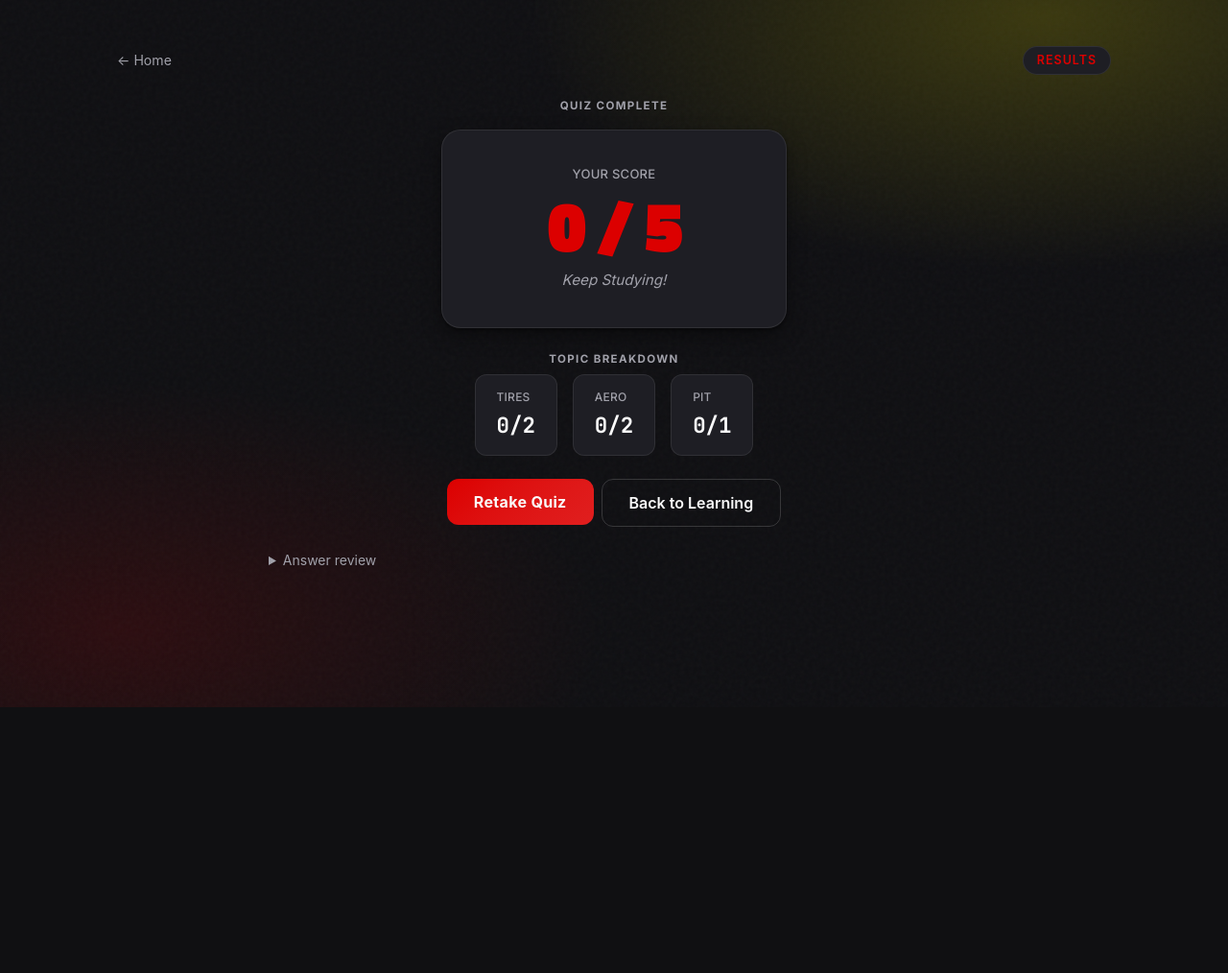
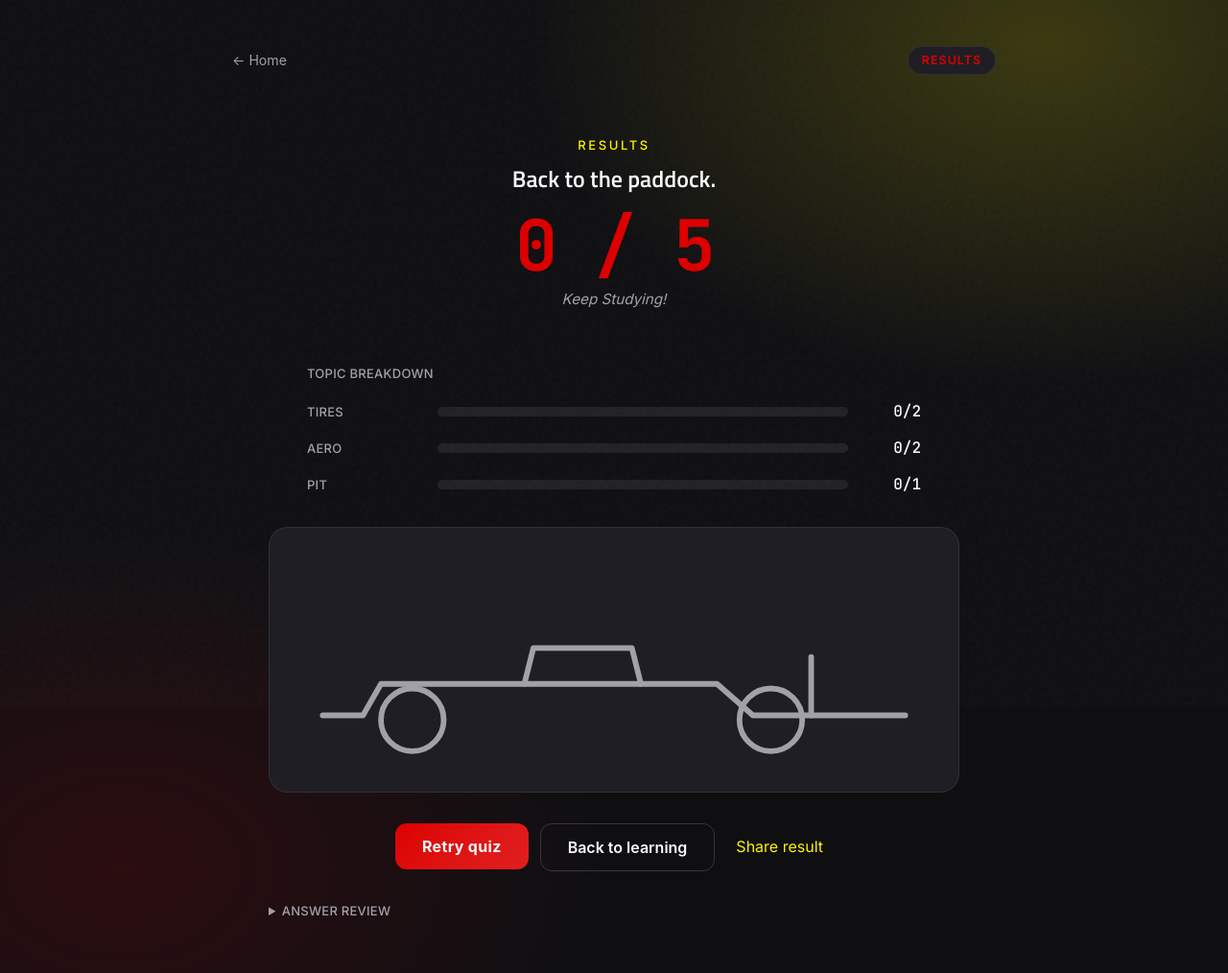
Before and after one commit to devbahl12/UI-Design-F1-Project, a Flask app: page /results in a window 1280 px wide. Shown: the part 63-1077 px from the top of the page at 96% size. Before the commit the page ends 800 px from the top, so only its background shows below. Run offline with Flask 3, Linux system fonts and the light colour scheme.

Commit message:
design(hierarchy): results — score band, animated topic bars, 3D victory lap + a11y pass

```diff
--- a/static/css/app.css
+++ b/static/css/app.css
@@ -1075,7 +1075,108 @@ input[type="range"]::-webkit-slider-thumb {
 }
 .quiz-feedback { margin-top: 18px; font-size: 0.9rem; min-height: 22px; color: var(--color-light-grey); }
 
-/* Results */
+/* =========================================================
+   Results screen — hero tier message, giant score,
+   animated topic bars, 3D victory lap (if ≥4).
+   ========================================================= */
+.results-page { max-width: 860px; }
+.results-hero {
+  text-align: center;
+  padding: clamp(24px, 4vw, 48px) 0 clamp(8px, 2vw, 16px);
+}
+.results-tier {
+  color: var(--color-white);
+  margin: 10px 0 18px;
+}
+.results-hero .final-score {
+  margin: 0 auto;
+  color: var(--color-base);
+}
+.results-hero .score-title {
+  color: var(--color-light-grey);
+  margin-top: 8px;
+}
+
+.topic-bars {
+  max-width: 640px;
+  margin: 24px auto 0;
+  display: flex; flex-direction: column; gap: 14px;
+}
+.topic-bars__heading {
+  color: var(--color-light-grey);
+  margin-bottom: 4px;
+}
+.topic-bar {
+  display: grid;
+  grid-template-columns: 120px 1fr 60px;
+  align-items: center;
+  gap: 16px;
+}
+@media (max-width: 520px) {
+  .topic-bar { grid-template-columns: 100px 1fr 56px; gap: 10px; }
+}
+.topic-bar__label { color: var(--color-light-grey); }
+.topic-bar__rail {
+  height: 10px;
+  background: var(--color-hairline);
+  border-radius: var(--r-full);
+  overflow: hidden;
+}
+.topic-bar__fill {
+  height: 100%; width: 0%;
+  background: var(--color-base);
+  border-radius: var(--r-full);
+  transition: width 600ms var(--ease-out);
+  transition-delay: var(--stagger, 0ms);
+}
+.topic-bar__value { color: var(--color-white); text-align: right; }
+
+.results-celebrate {
+  max-width: 720px;
+  margin: 32px auto 0;
+}
+.results-celebrate__canvas {
+  width: 100%;
+  aspect-ratio: 16 / 9;
+  display: block;
+  border-radius: var(--r-lg);
+  border: 1px solid var(--color-hairline);
+  background: linear-gradient(135deg,
+    color-mix(in srgb, var(--color-base) 10%, var(--color-dark-grey)),
+    var(--color-dark-grey));
+  box-shadow: var(--elev-2);
+}
+.results-celebrate__still {
+  padding: clamp(16px, 3vw, 32px);
+  background: var(--color-mid-grey);
+  border: 1px solid var(--color-hairline);
+  border-radius: var(--r-lg);
+}
+
+.results-ctas {
+  display: flex; flex-wrap: wrap; justify-content: center;
+  gap: 12px;
+  margin: 32px auto 0;
+}
+.share-link {
+  align-self: center;
+  color: var(--color-accent);
+  text-decoration: none;
+  padding: 8px 10px;
+  border-radius: var(--r-sm);
+}
+.share-link:hover { color: var(--color-accent-hover); background: var(--color-accent-subtle); }
+
+.answer-review {
+  margin-left: auto; margin-right: auto;
+}
+.answer-review summary {
+  cursor: pointer; padding: 8px 0;
+  color: var(--color-light-grey);
+}
+.answer-review summary:hover { color: var(--color-white); }
+
+/* Legacy score-card kept for backward compatibility. */
 .score-card {
   background: var(--color-mid-grey);
   border: 1px solid var(--color-hairline);
--- a/templates/base.html
+++ b/templates/base.html
@@ -15,6 +15,18 @@
 
   <link href="https://cdn.jsdelivr.net/npm/bootstrap@5.3.3/dist/css/bootstrap.min.css" rel="stylesheet">
   <link href="{{ url_for('static', filename='css/app.css') }}" rel="stylesheet">
+
+  <!-- Import map so Three.js addons that do `import "three"` resolve
+       to the same CDN build as our app code. -->
+  <script type="importmap">
+  {
+    "imports": {
+      "three":       "https://cdn.jsdelivr.net/npm/three@0.160.0/build/three.module.js",
+      "three/addons/": "https://cdn.jsdelivr.net/npm/three@0.160.0/examples/jsm/"
+    }
+  }
+  </script>
+
   {% block extra_head %}{% endblock %}
 </head>
 <body>
--- a/templates/results.html
+++ b/templates/results.html
@@ -1,47 +1,81 @@
 {% extends "base.html" %}
 {% block content %}
-<div class="screen-page">
+<div class="screen-page results-page">
   <div class="nav-row d-flex justify-content-between align-items-center mb-3">
     <a class="nav-back" href="{{ url_for('home') }}">← Home</a>
-    <span class="nav-badge">Results</span>
+    <span class="nav-badge t-caption">Results</span>
   </div>
 
-  <div class="text-center mt-4">
-    <div class="small-label t-caption mb-3">Quiz Complete</div>
+  <div class="results-hero">
+    <div class="t-caption" style="color: var(--color-accent); letter-spacing: 0.2em;">RESULTS</div>
+    {# Score-tier message mapping per spec. #}
+    {% if score == total %}
+      {% set tier = "Pole position." %}
+    {% elif score == 4 %}
+      {% set tier = "Podium finish." %}
+    {% elif score == 3 %}
+      {% set tier = "Points paid." %}
+    {% else %}
+      {% set tier = "Back to the paddock." %}
+    {% endif %}
+    <h2 class="t-h2 results-tier">{{ tier }}</h2>
 
-    <div class="score-card mx-auto">
-      <div class="small t-caption text-muted mb-2">Your Score</div>
-      <div class="final-score t-display">{{ score }} / {{ total }}</div>
-      <div class="score-title t-body">{{ title }}</div>
+    <div class="final-score t-display t-mono">{{ score }} / {{ total }}</div>
+    <p class="t-body score-title">{{ title }}</p>
   </div>
 
-    <div class="small-label t-caption mt-4 mb-2">Topic Breakdown</div>
-    <div class="d-flex flex-wrap gap-3 justify-content-center mb-4">
+  <!-- Topic breakdown as horizontal animated bars. -->
+  <section class="topic-bars" aria-label="Topic breakdown">
+    <div class="t-caption topic-bars__heading">Topic breakdown</div>
     {% for topic, total_n in topic_total.items() %}
-      <div class="topic-chip">
-        <div class="topic-name t-caption">{{ topic | capitalize }}</div>
-        <div class="topic-score t-mono">{{ topic_score.get(topic, 0) }}/{{ total_n }}</div>
+      {% set got = topic_score.get(topic, 0) %}
+      {% set pct = (got / total_n * 100) if total_n else 0 %}
+      <div class="topic-bar" style="--stagger: {{ loop.index0 * 120 }}ms; --target: {{ pct|round|int }}%;">
+        <span class="t-caption topic-bar__label">{{ topic | capitalize }}</span>
+        <div class="topic-bar__rail">
+          <div class="topic-bar__fill" data-target="{{ pct|round|int }}"></div>
+        </div>
+        <span class="t-mono topic-bar__value">{{ got }}/{{ total_n }}</span>
       </div>
     {% endfor %}
+  </section>
+
+  <!-- Celebration scene: victory lap on 3D track if ≥4 correct,
+       static silhouette otherwise. -->
+  <section class="results-celebrate">
+    {% if score >= 4 %}
+      <canvas id="victory-car" class="results-celebrate__canvas"
+              aria-label="Animated 3D F1 car doing a victory lap"></canvas>
+    {% else %}
+      <div class="results-celebrate__still" aria-label="Static side-view F1 silhouette">
+        <svg viewBox="0 0 280 90" width="100%" fill="none" stroke="currentColor" stroke-width="2.5" stroke-linecap="round" stroke-linejoin="round" style="color: var(--color-light-grey);">
+          <path d="M10 70h18l8-14h150l16 14h68"/>
+          <circle cx="50" cy="72" r="14"/>
+          <circle cx="210" cy="72" r="14"/>
+          <path d="M100 56l4-16h44l4 16"/>
+          <path d="M228 44v26"/>
+        </svg>
+      </div>
+    {% endif %}
+  </section>
+
+  <div class="results-ctas">
+    <form method="post" action="{{ url_for('start') }}" class="d-inline">
+      <input type="hidden" name="mode" value="quiz">
+      <button class="btn btn-primary-f1" type="submit" aria-label="Retry the quiz">Retry quiz</button>
+    </form>
+    <a class="btn btn-ghost-f1" href="{{ url_for('learning_menu') }}" aria-label="Back to learning modules">Back to learning</a>
+    <a class="share-link t-body" href="#" id="share-result" aria-label="Copy result to clipboard">Share result</a>
   </div>
 
-    <div class="d-flex gap-2 justify-content-center">
-      <form method="post" action="{{ url_for('reset') }}" class="d-inline">
-        <input type="hidden" name="mode" value="quiz">
-        <button class="btn btn-primary-f1" type="submit"
-                formaction="{{ url_for('start') }}">Retake Quiz</button>
-      </form>
-      <a class="btn btn-ghost-f1" href="{{ url_for('learning_menu') }}">Back to Learning</a>
-    </div>
-
-    <details class="mt-4 text-start mx-auto" style="max-width:720px;">
-      <summary class="text-muted small">Answer review</summary>
+  <details class="answer-review mt-4 text-start" style="max-width:720px;">
+    <summary class="t-caption text-muted">Answer review</summary>
     <ol class="mt-2">
       {% for q in questions %}
         {% set a = answers[loop.index0] %}
         <li class="mb-2">
-            <div class="small fw-bold">{{ q.text }}</div>
-            <div class="small {% if a and a.correct %}text-success{% else %}text-danger{% endif %}">
+          <div class="t-body fw-bold">{{ q.text }}</div>
+          <div class="t-body" style="color: {% if a and a.correct %}var(--color-accent){% else %}var(--color-light-grey){% endif %};">
             {% if a and a.choice is defined and a.choice >= 0 %}
               Your answer: {{ q.options[a.choice] }}
             {% else %}
@@ -54,5 +88,46 @@
     </ol>
   </details>
 </div>
-</div>
 {% endblock %}
+
+{% block three_js %}
+{% if score >= 4 %}
+<script type="module" src="{{ url_for('static', filename='js/car3d.js') }}"></script>
+<script type="module">
+  window.addEventListener('load', () => {
+    if (typeof window.initVictoryCar === 'function') window.initVictoryCar();
+  });
+</script>
+{% endif %}
+{% endblock %}
+
+{% block scripts %}
+<script>
+  $(function () {
+    // Animate topic bar fills from 0% to target, staggered by --stagger.
+    const reduced = window.matchMedia('(prefers-reduced-motion: reduce)').matches;
+    $('.topic-bar__fill').each(function (i) {
+      const target = parseFloat($(this).data('target')) || 0;
+      const $fill = $(this);
+      if (reduced) {
+        $fill.css('width', target + '%');
+      } else {
+        setTimeout(() => $fill.css('width', target + '%'), i * 120);
+      }
+    });
+
+    // Copy result to clipboard.
+    $('#share-result').on('click', function (e) {
+      e.preventDefault();
+      const score = {{ score }}, total = {{ total }};
+      const text = 'I scored ' + score + '/' + total + ' on the F1 Strategy quiz.';
+      if (navigator.clipboard) {
+        navigator.clipboard.writeText(text).then(() => {
+          $(this).text('Copied ✓');
+          setTimeout(() => $('#share-result').text('Share result'), 1800);
+        });
+      }
+    });
+  });
+</script>
+{% endblock %}
```
Also changed, not shown: static/js/car3d.js (+92 -0 lines). Lines whose indentation alone changed are shown as unchanged.
